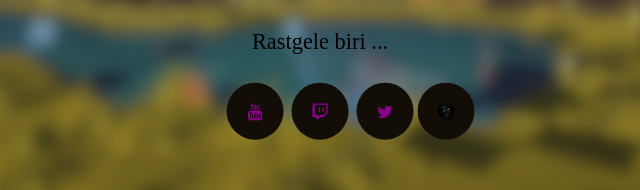
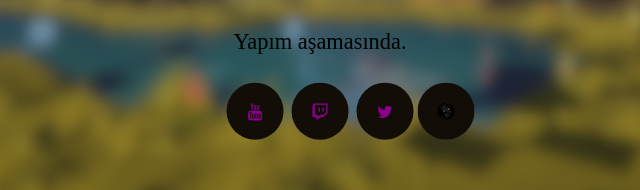
Before and after one commit to TRUnknowplayer/trunknowplayer.github.io, a plain HTML site: page index.html in a window 1280 px wide. Shown: the part 373-563 px from the top of the page, 320-960 px from the left. Drawn offline with Linux system fonts and the light colour scheme.

Commit message:
..........

```diff
--- a/index.html
+++ b/index.html
@@ -10,7 +10,7 @@
 
     <body id="backgroundBody">
       <div id="textBody"> <h1 style="font-size:300%;">Sosyal medyalar. </h1>
-          <p style="font-size:140%;">Rastgele biri ...</p>
+          <p style="font-size:140%;">Yapım aşamasında.</p>
       <div>
            <a href="https://www.youtube.com/channel/UCPHh0x_bZ9NjaY3KimvoGNw" class="fa fa-youtube" target="_blank" rel="noopener noreferrer"></a>
            <a href="https://www.twitch.tv/tr_unknownplayer" class="fa fa-twitch" target="_blank" rel="noopener noreferrer"></a>
```
